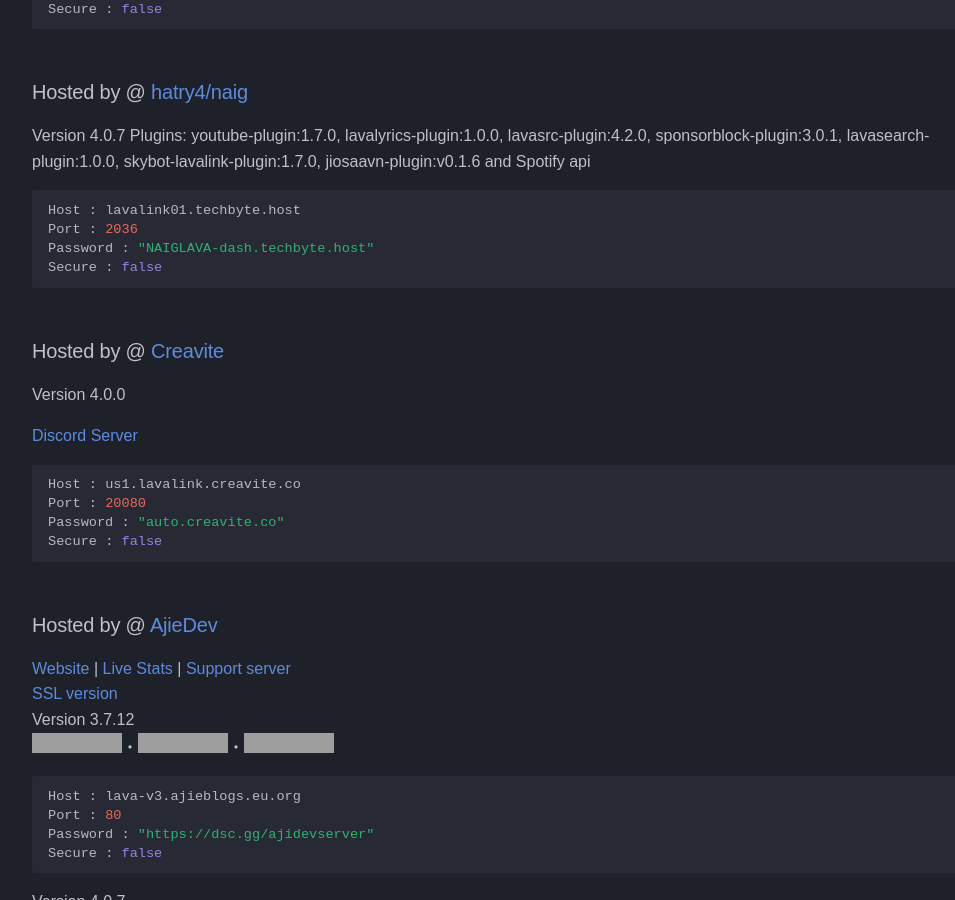
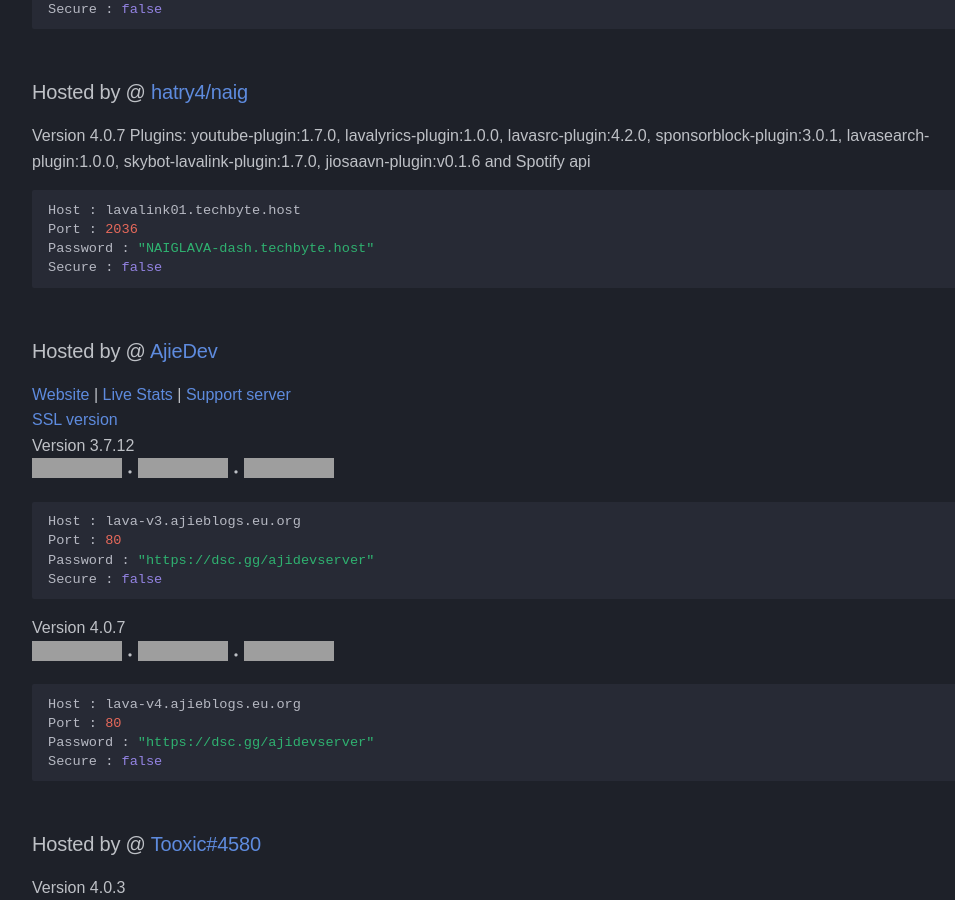
Before and after one commit to DarrenOfficial/lavalink-list, an MkDocs documentation site: the page built from docs/NoSSL/lavalink-without-ssl.md, in a window 1280 px wide and 900 px high, scrolled down 1941 px, cut to the strip 0-900 px from the top of the window. Shown: the whole strip, without its empty margins (14-969 px from the left). Built offline with MkDocs 1.6.1 and Material for MkDocs 9.7.7, drawn with Linux system fonts in a browser that asks for light colours; some web fonts are replaced; comment, search, counter and statistics services are not loaded; a style sheet for code colours, icons or effects is not loaded; grey boxes are pictures that could not be loaded.

Commit message:
Deleted inactive nodes (#572)
* Update lavalink-without-ssl.md

* Update lavalink-without-ssl.md

* Update lavalink-with-ssl.md

* Update lavalink-with-ssl.md

* Update lavalink-without-ssl.md

* Update README.md

* get back old cdn (temp)

* Update lavalink-without-ssl.md

* Update lavalink-with-ssl.md

* Update index.md

* change badge url using root

* change badge url using root

* change badge url using root

* Deleted inactive nodes

````diff
--- a/docs/NoSSL/lavalink-without-ssl.md
+++ b/docs/NoSSL/lavalink-without-ssl.md
@@ -99,17 +99,6 @@ Version 4.0.7 Plugins: youtube-plugin:1.7.0, lavalyrics-plugin:1.0.0, lavasrc-pl
 Host : lavalink01.techbyte.host
 Port : 2036
 Password : "NAIGLAVA-dash.techbyte.host"
-Secure : false
-```
-
-### Hosted by @ [Creavite](https://crvt.co/a/lavalink)
-Version 4.0.0
-
-[Discord Server](https://discord.gg/creavite)
-```bash
-Host : us1.lavalink.creavite.co
-Port : 20080
-Password : "auto.creavite.co"
 Secure : false
 ```
 
````
